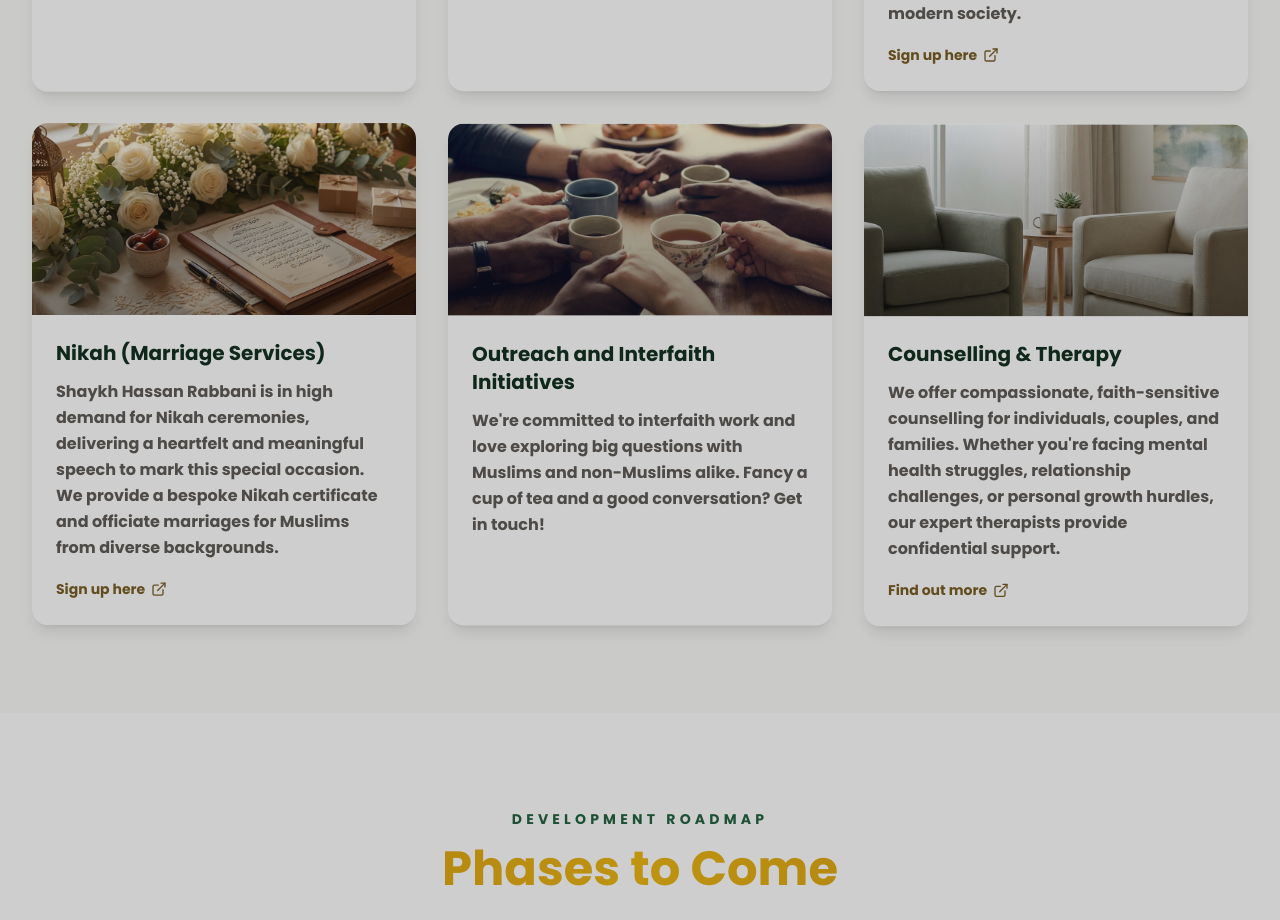
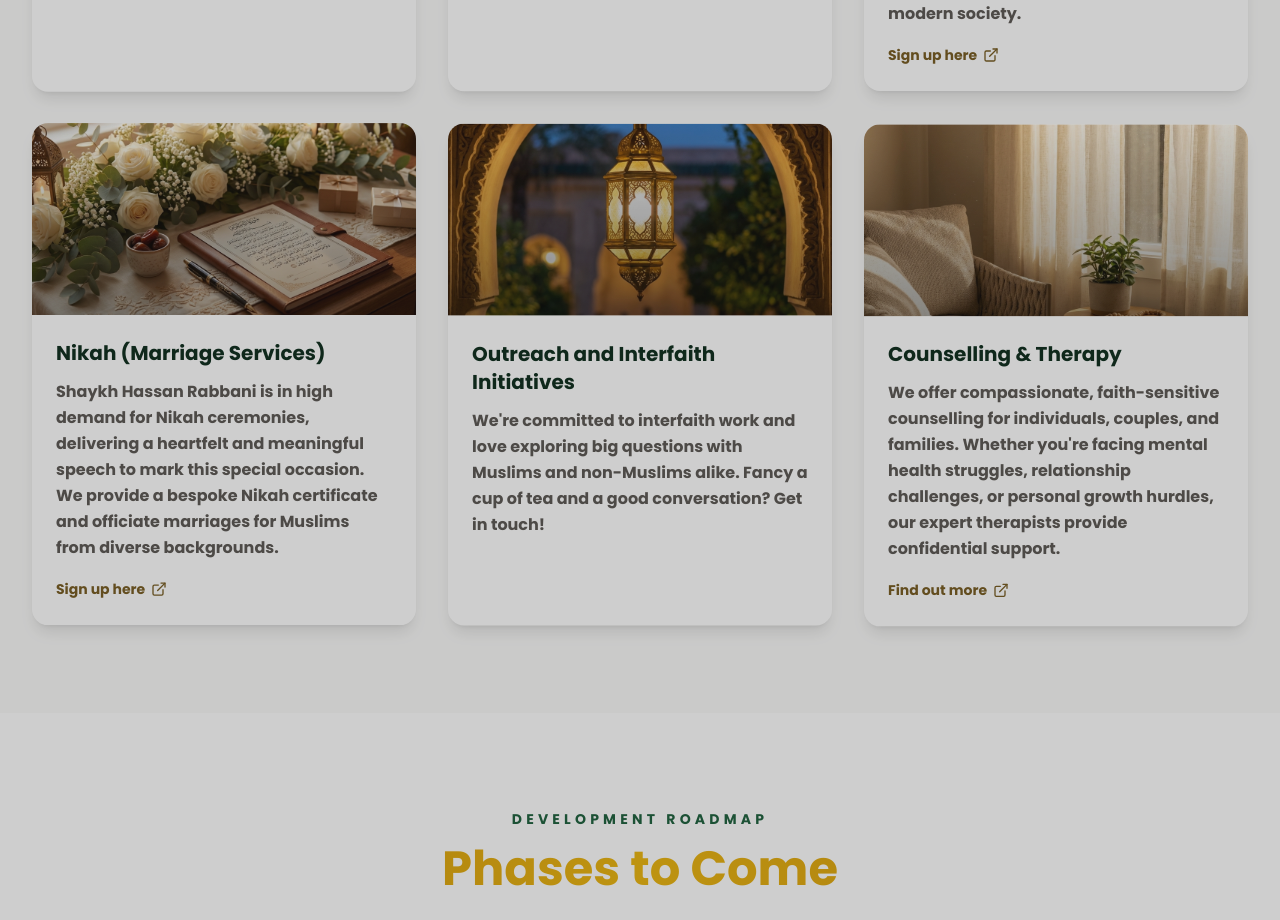
Before and after one commit to tayyibf555-prog/zia-ul-quran-website, a React (Vite) app: page / in a window 1280 px wide. Shown: the part 3248-4168 px from the top of the page. Built offline with nearby package versions, Linux system fonts and the light colour scheme; no server answers; a web font is replaced by a local one.

Commit message:
Update Outreach and Counselling posters to v3 (warmer/Islamic)

```diff
--- a/src/components/home/Services.jsx
+++ b/src/components/home/Services.jsx
@@ -42,13 +42,13 @@ const Services = () => {
         {
             title: 'Outreach and Interfaith Initiatives',
             description: "We're committed to interfaith work and love exploring big questions with Muslims and non-Muslims alike. Fancy a cup of tea and a good conversation? Get in touch!",
-            image: '/outreach-poster.png',
+            image: '/outreach-poster-v3.png',
             theme: 'green'
         },
         {
             title: 'Counselling & Therapy',
             description: "We offer compassionate, faith-sensitive counselling for individuals, couples, and families. Whether you're facing mental health struggles, relationship challenges, or personal growth hurdles, our expert therapists provide confidential support.",
-            image: '/counselling-poster.png',
+            image: '/counselling-poster-v3.png',
             theme: 'gold',
             link: {
                 text: 'Find out more',
```
Also changed, not shown: public/counselling-poster-v3.png (added), public/outreach-poster-v3.png (added).
